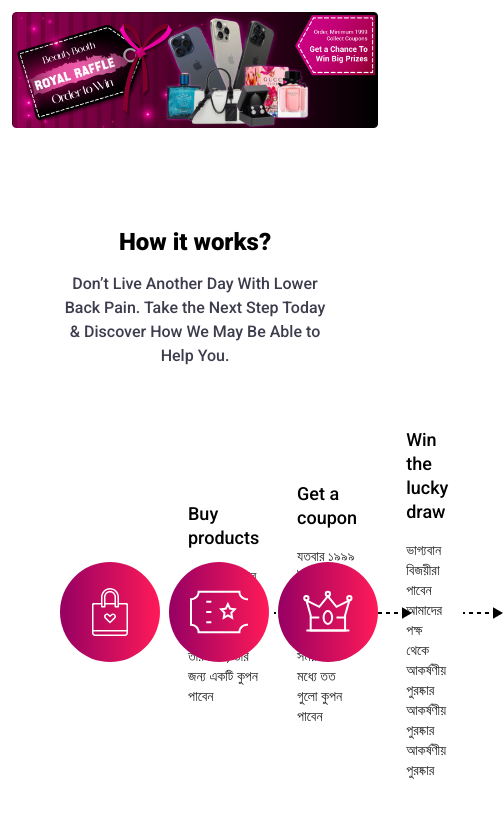
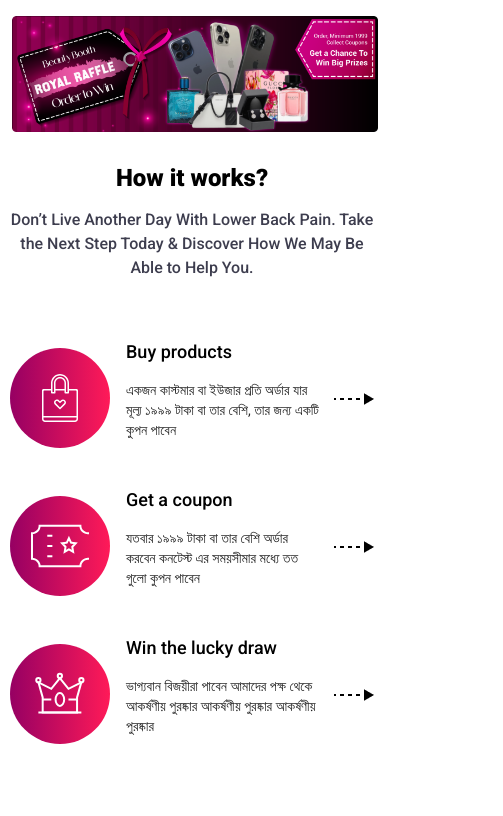
Before and after one commit to tanvirtbf/BeautyBooth-Raffle-Draw-Page-Next.js-Bootstrap, a Next.js app: page /raffle-draw in a window 390 px wide. Shown: the top 816 px of the page, 503 px wide, since content can reach past the window. Built offline with nearby package versions, Linux system fonts and the light colour scheme.

Commit message:
bug fixing on..

```diff
--- a/src/app/raffle-draw/page.jsx
+++ b/src/app/raffle-draw/page.jsx
@@ -18,7 +18,7 @@
       </div>
 
       <div className="row">
-        <div className={`${styles.howItWorks}`}>
+        <div className={`${styles.howItWorks} col`}>
           <div className={`${styles.firstPart}`}>
             <h2>How it works?</h2>
             <p>
@@ -49,6 +49,10 @@
         </div>
       </div>
 
+      <div className="row">
+
+      </div>
+
     </div>
   );
 };
--- a/src/app/raffle-draw/raffle-draw.module.css
+++ b/src/app/raffle-draw/raffle-draw.module.css
@@ -2,7 +2,6 @@
   display: flex;
   justify-content: center;
   margin-top: 12px;
-  margin-bottom: 50px;
 }
 .mainBannerImg img{
   width: 100%;
@@ -12,7 +11,7 @@
   padding: 50px 60px 50px 60px;
   display: flex;
   flex-direction: column;
-  row-gap: 44px;
+  gap: 44px;
 }
 .firstPart{
   display: flex;
@@ -38,3 +37,16 @@
   justify-content: space-between;
   gap: 20px;
 }
+
+@media (max-width: 576px){
+  .secondPart{
+    flex-direction: column;
+    gap: 32px;
+  }
+  .howItWorks{
+    padding: 32px 16px 32px 10px;
+  }
+  .mainBannerImg{
+    margin-top: 16px;
+  }
+}
--- a/src/components/DrawCard.module.css
+++ b/src/components/DrawCard.module.css
@@ -1,16 +1,13 @@
 .drawCard{
   display: flex;
   align-items: center;
-  column-gap:28px;
+  gap:28px;
   width: 33%;
-}
-.icon{
-
 }
 .text{
   display: flex;
+  gap: 15px;
   align-items: center;
-  gap: 15px;
 }
 .pureText{
   display: flex;
@@ -32,3 +29,9 @@
 .line{
 
 }
+@media (max-width: 576px){
+  .drawCard{
+    width: 100%;
+    gap: 16px;
+  }
+}
```
